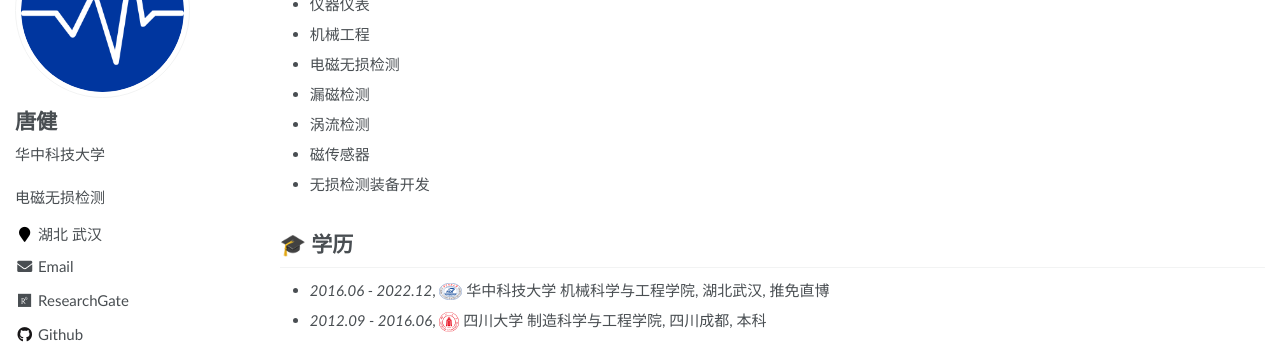
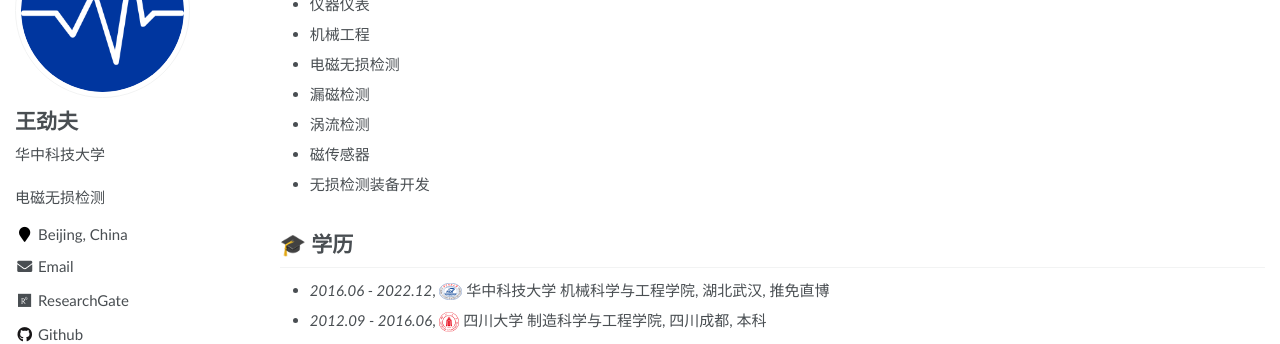
Before and after one commit to 875441459/875441459.github.io, a Jekyll site: the page built from _pages/about.md, in a window 1280 px wide. Shown: the part 167-511 px from the top of the page. Built offline with Jekyll 4.4.1, drawn with Linux system fonts in a browser that asks for light colours; some web fonts are replaced.

Commit message:
Update _config.yml

```diff
--- a/_config.yml
+++ b/_config.yml
@@ -6,7 +6,7 @@
 # `jekyll serve`. If you change this file, please restart the server process.
 
 # Site Settings
-title                    : "唐健"
+title                    : "王劲夫"
 description              : "电磁无损检测"
 repository               : "tangjyan/tangjyan.github.io"
 google_scholar_stats_use_cdn : false
@@ -21,10 +21,10 @@ baidu_site_verification  :  # get baidu_site_verification from https://ziyuan.ba
 
 # Site Author
 author:
-  name             : "唐健"
+  name             : "王劲夫"
   avatar           : "images/android-chrome-512x512.png"
   bio              : "华中科技大学"
-  location         : "湖北 武汉"
+  location         : "Beijing, China"
   employer         : #"Hefei General Machinery Research Institute"
   pubmed           :
   googlescholar    : "https://scholar.google.com/citations?user=WMkMTb4AAAAJ"
```
